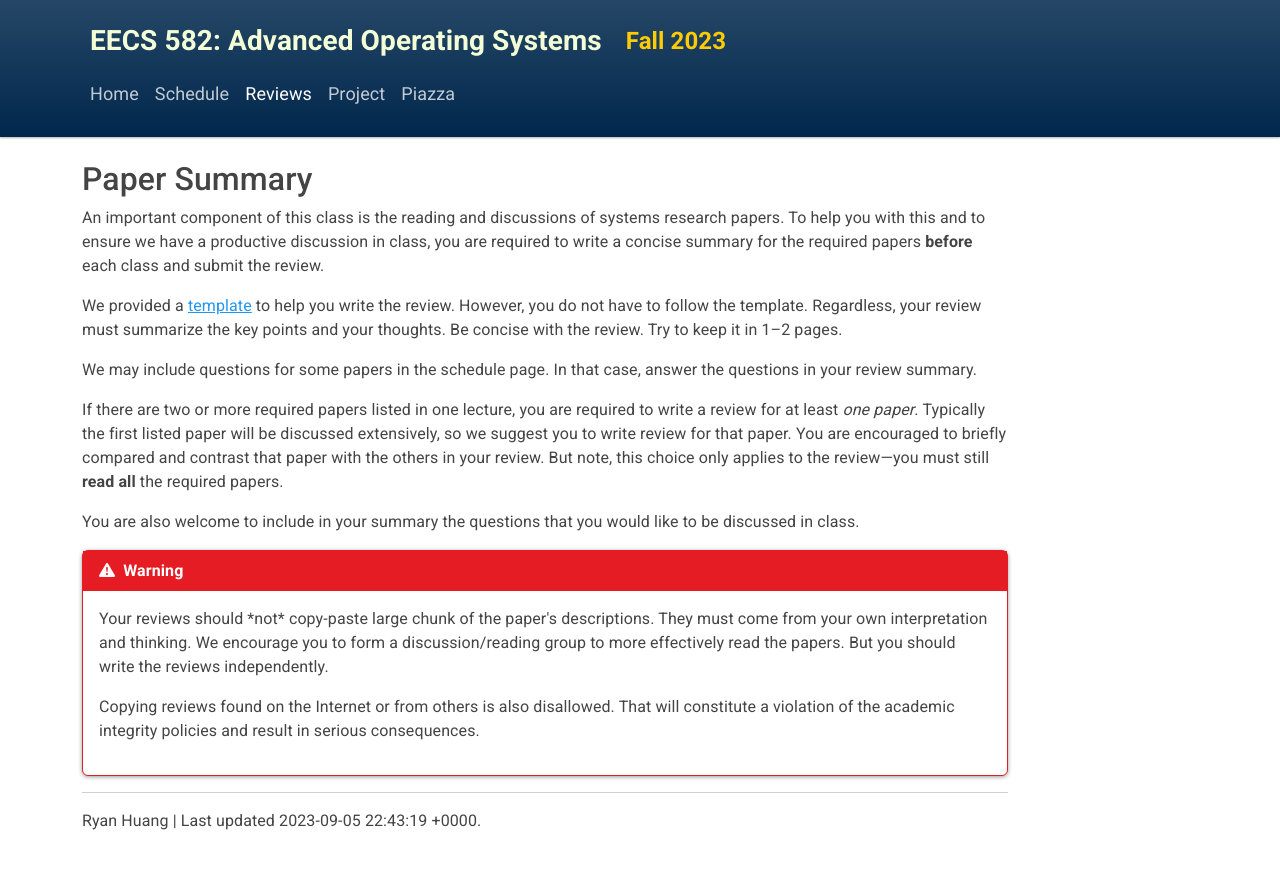
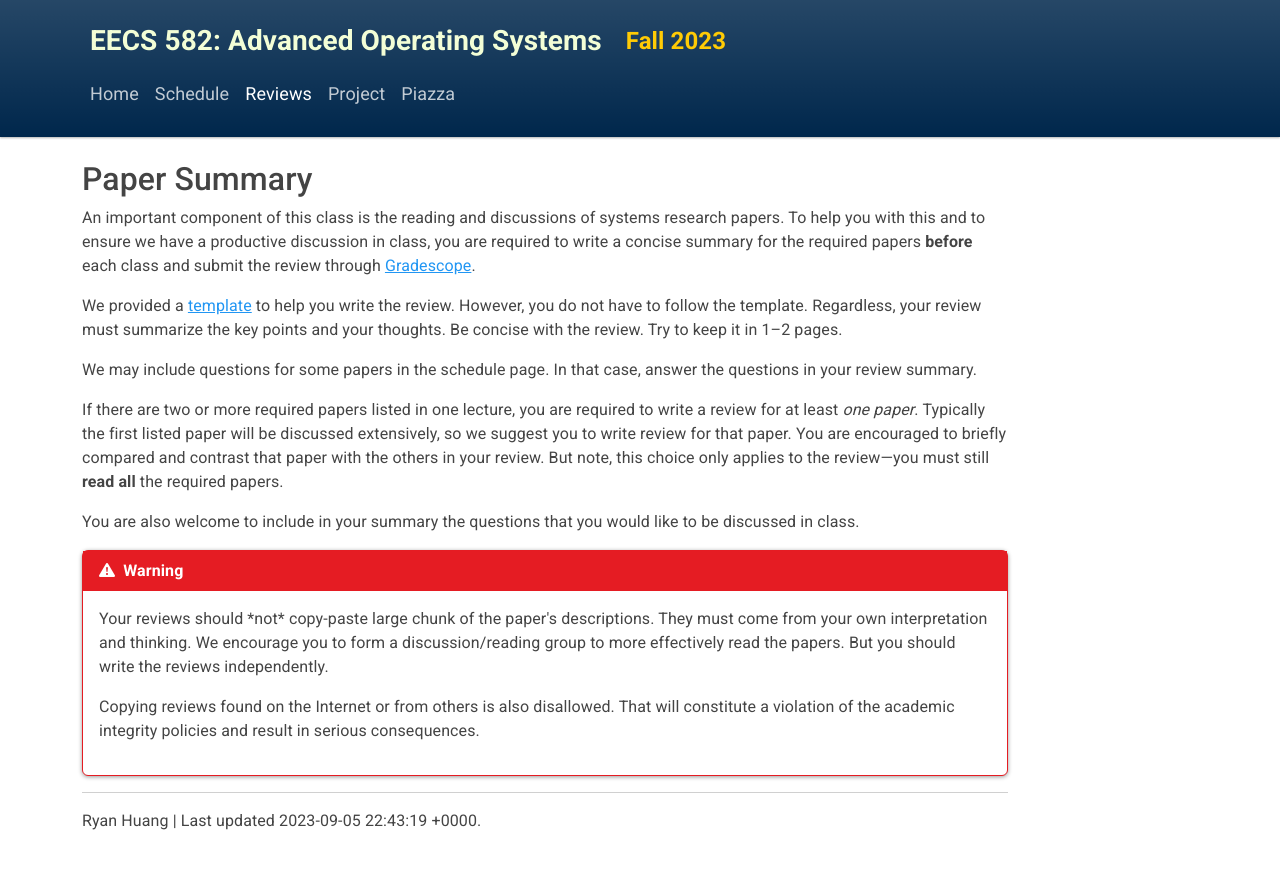
Before and after one commit to eecs582/eecs582.github.io, a Jekyll site: the page built from reviews.md, in a window 1280 px wide. Shown: the top 869 px of the page. Built offline with Jekyll 4.4.1, drawn with Linux system fonts in a browser that asks for light colours.

Commit message:
submit through gradescope

```diff
--- a/reviews.md
+++ b/reviews.md
@@ -8,7 +8,7 @@ An important component of this class is the reading and discussions
 of systems research papers. To help you with this and to ensure
 we have a productive discussion in class, you are required to
 write a concise summary for the required papers <b>before</b>
-each class and submit the review.
+each class and submit the review through [Gradescope](https://www.gradescope.com).
 
 We provided a [template](eecs582_review_summary.md) to help you write the
 review. However, you do not have to follow the template. Regardless, your
```
